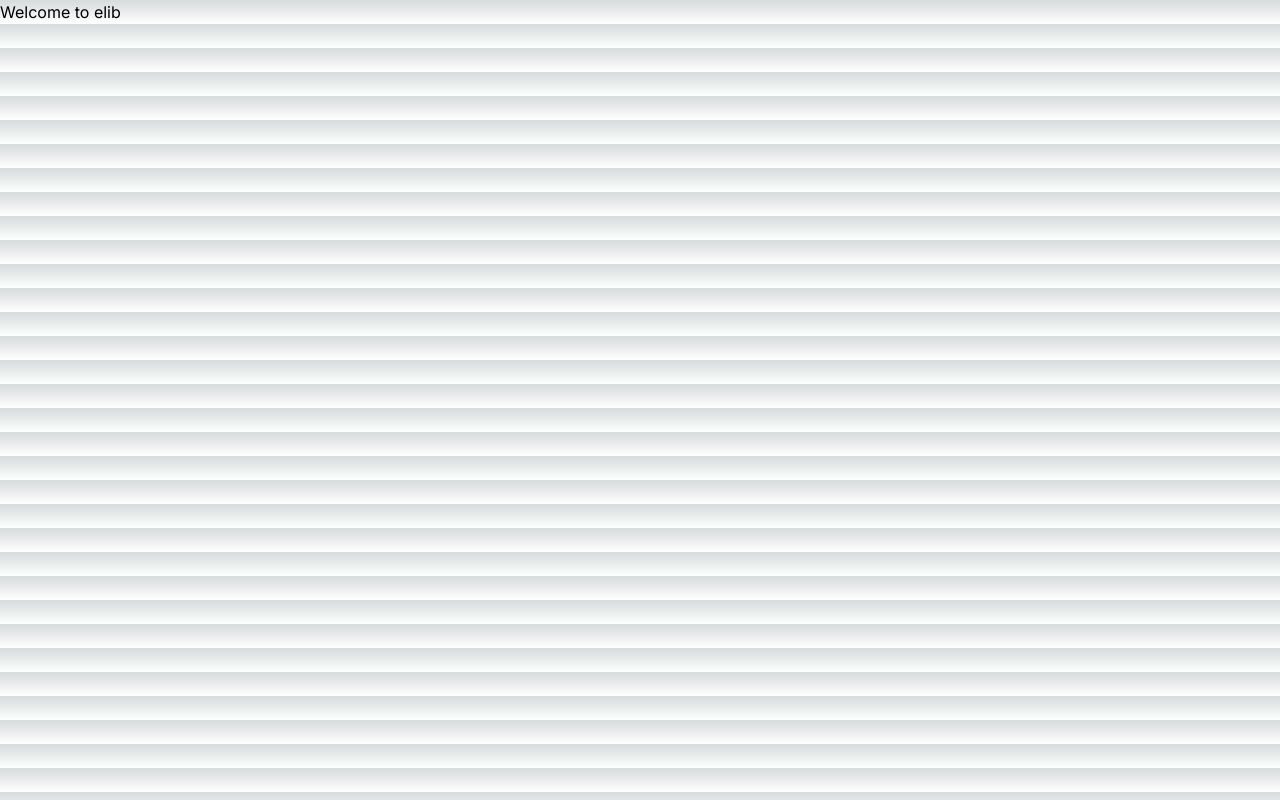
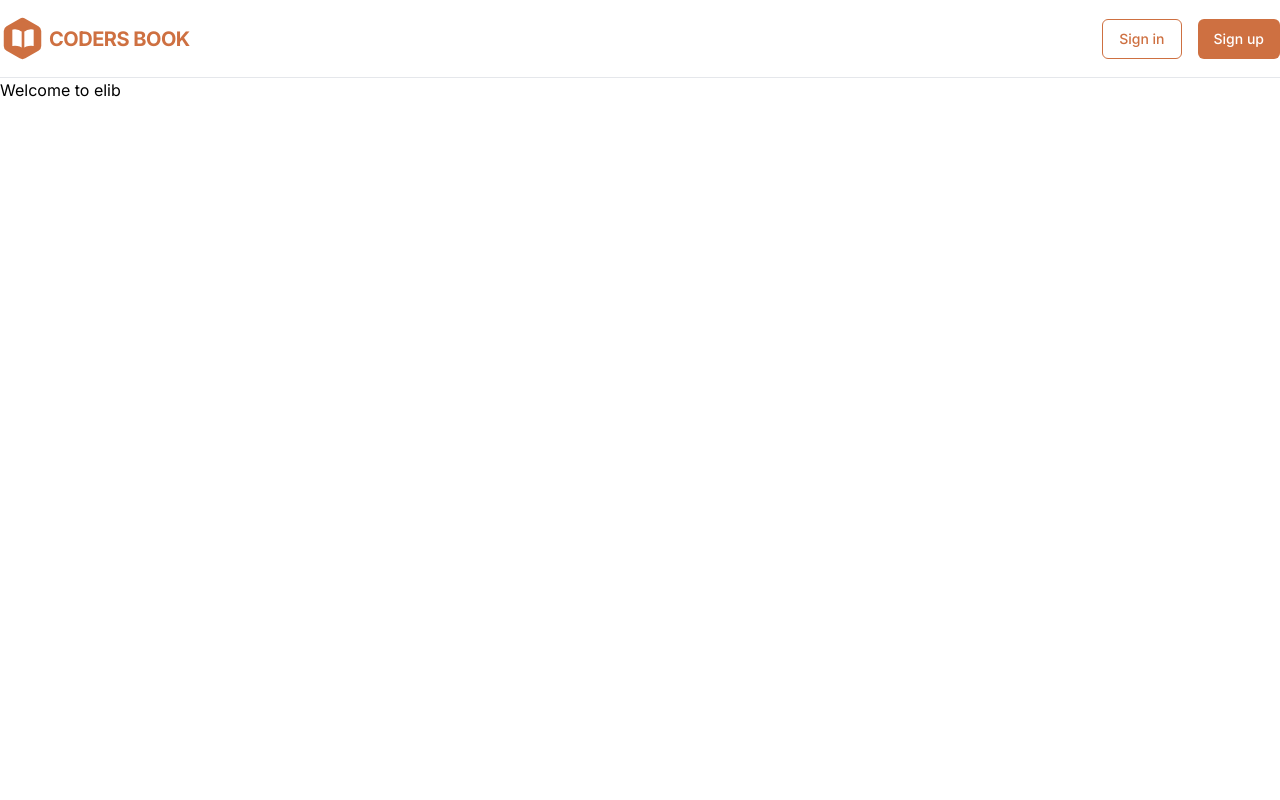
Before and after one commit to 21namanpandey/e-library-nextjs-client, a Next.js app: page / in a window 1280 px wide. Built offline with nearby package versions, Linux system fonts and the light colour scheme.

Commit message:
add Navbar

```diff
--- a/src/app/globals.css
+++ b/src/app/globals.css
@@ -1,33 +1,3 @@
 @tailwind base;
 @tailwind components;
 @tailwind utilities;
-
-:root {
-  --foreground-rgb: 0, 0, 0;
-  --background-start-rgb: 214, 219, 220;
-  --background-end-rgb: 255, 255, 255;
-}
-
-@media (prefers-color-scheme: dark) {
-  :root {
-    --foreground-rgb: 255, 255, 255;
-    --background-start-rgb: 0, 0, 0;
-    --background-end-rgb: 0, 0, 0;
-  }
-}
-
-body {
-  color: rgb(var(--foreground-rgb));
-  background: linear-gradient(
-      to bottom,
-      transparent,
-      rgb(var(--background-end-rgb))
-    )
-    rgb(var(--background-start-rgb));
-}
-
-@layer utilities {
-  .text-balance {
-    text-wrap: balance;
-  }
-}
--- a/src/app/layout.tsx
+++ b/src/app/layout.tsx
@@ -1,12 +1,13 @@
 import type { Metadata } from "next";
 import { Inter } from "next/font/google";
 import "./globals.css";
+import Navbar from "@/components/Navbar";
 
 const inter = Inter({ subsets: ["latin"] });
 
 export const metadata: Metadata = {
-  title: "Create Next App",
-  description: "Generated by create next app",
+  title: "E-Library",
+  description: "E-Library",
 };
 
 export default function RootLayout({
@@ -16,7 +17,10 @@
 }>) {
   return (
     <html lang="en">
-      <body className={inter.className}>{children}</body>
+      <body className={inter.className}>
+        <Navbar/>
+        {children}
+        </body>
     </html>
   );
 }
--- /dev/null
+++ b/src/components/Navbar.tsx
@@ -0,0 +1,68 @@
+import Link from "next/link";
+import React from "react";
+
+const Navbar = () => {
+  return (
+    <nav className="border-b">
+      <div className="max-w-7xl mx-auto flex items-center justify-between py-4">
+        <div>
+          <Link href={"/"}>
+            <div className="flex items-center gap-1">
+              <div className="relative">
+                <Hexagon />
+                <BookIcon />
+              </div>
+              <span className="text-xl font-bold uppercase tracking-tight text-primary-500">
+                Coders Book
+              </span>
+            </div>
+          </Link>
+        </div>
+        <div className="flex items-center gap-4">
+          <button className="h-10 rounded-md border border-primary-500 px-4 py-2 text-sm font-medium text-primary-500 transition-all hover:border-primary-100 hover:bg-primary-100 active:border-primary-200 active:bg-primary-200">
+            Sign in
+          </button>
+          <button className="h-10 rounded-md bg-primary-500 px-4 py-2 text-sm font-medium text-white transition-all hover:bg-primary-600 active:bg-primary-700">
+            Sign up
+          </button>
+        </div>
+      </div>
+    </nav>
+  );
+};
+
+export default Navbar;
+
+const Hexagon = () => (
+  <svg
+    xmlns="http://www.w3.org/2000/svg"
+    width="45"
+    height="45"
+    viewBox="0 0 24 24"
+    fill="#ce7041"
+    stroke="#ce7041"
+    strokeWidth="2"
+    strokeLinecap="round"
+    strokeLinejoin="round"
+    className="lucide lucide-hexagon"
+  >
+    <path d="M21 16V8a2 2 0 0 0-1-1.73l-7-4a2 2 0 0 0-2 0l-7 4A2 2 0 0 0 3 8v8a2 2 0 0 0 1 1.73l7 4a2 2 0 0 0 2 0l7-4A2 2 0 0 0 21 16z" />
+  </svg>
+);
+
+const BookIcon = () => (
+  <svg
+    xmlns="http://www.w3.org/2000/svg"
+    fill="#fff"
+    viewBox="0 0 24 24"
+    strokeWidth={2}
+    stroke="#ce7041"
+    className="absolute left-1/2 top-1/2 h-8 w-8 -translate-x-1/2 -translate-y-1/2 transform"
+  >
+    <path
+      strokeLinecap="round"
+      strokeLinejoin="round"
+      d="M12 6.042A8.967 8.967 0 0 0 6 3.75c-1.052 0-2.062.18-3 .512v14.25A8.987 8.987 0 0 1 6 18c2.305 0 4.408.867 6 2.292m0-14.25a8.966 8.966 0 0 1 6-2.292c1.052 0 2.062.18 3 .512v14.25A8.987 8.987 0 0 0 18 18a8.967 8.967 0 0 0-6 2.292m0-14.25v14.25"
+    />
+  </svg>
+);
--- a/tailwind.config.ts
+++ b/tailwind.config.ts
@@ -13,6 +13,21 @@
         "gradient-conic":
           "conic-gradient(from 180deg at 50% 50%, var(--tw-gradient-stops))",
       },
+      colors: {
+        primary: {
+          50: "#fcf6f0",
+          100: "#f7eadd",
+          200: "#eed2ba",
+          300: "#e3b28e",
+          400: "#d78d60",
+          500: "#ce7041",
+          600: "#bf5a36",
+          700: "#9f462f",
+          800: "#803a2c",
+          900: "#683226",
+          950: "#381712",
+        },
+      },
     },
   },
   plugins: [],
```
